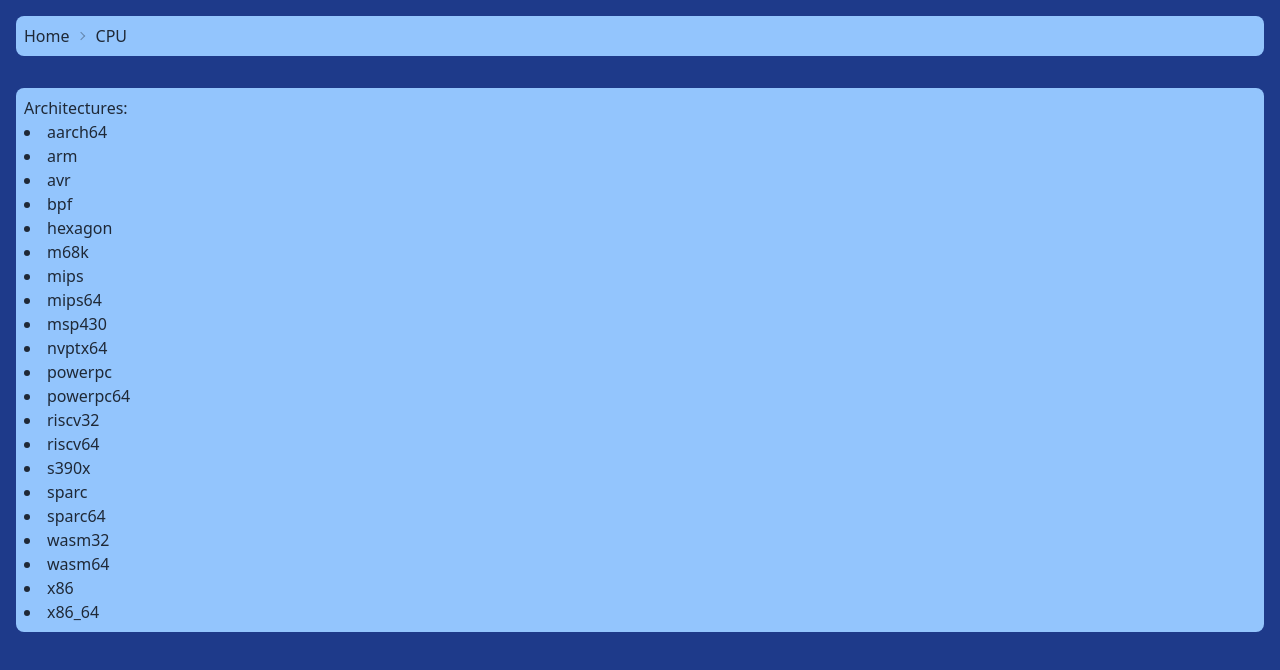
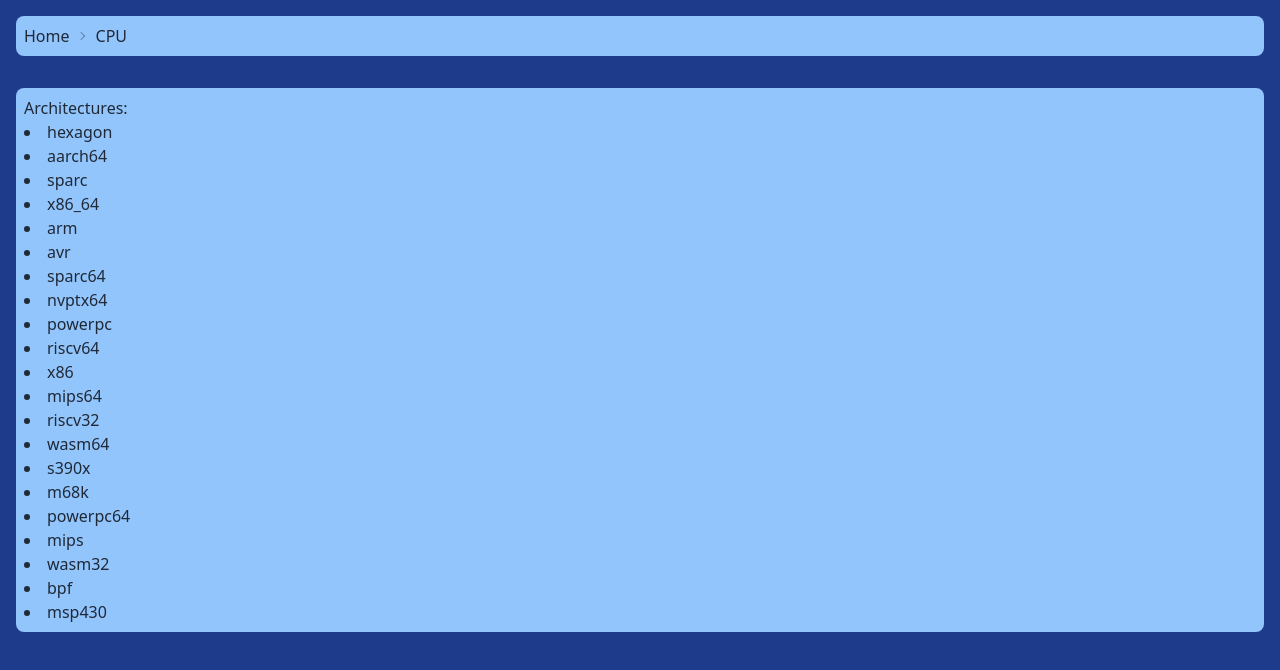
Before and after one commit to umgefahren/rust-target-explorer, a SvelteKit app: page /cpu in a window 1280 px wide. Shown: the top 670 px of the page. Built offline with nearby package versions, Linux system fonts and the light colour scheme.

Commit message:
This is amazing

```diff
--- a/src/routes/cpu/+page.svelte
+++ b/src/routes/cpu/+page.svelte
@@ -17,7 +17,7 @@
 	<div class="bg-blue-300 p-2 rounded-lg">
 		<h1>Architectures:</h1>
 		<ul class="list-disc list-inside">
-			{#each arch.toSorted() as a}
+			{#each arch as a}
 				<li><a href="{base}/cpu/{a}/">{a}</a></li>
 			{/each}
 		</ul>
--- a/src/routes/cpu/[arch]/+page.ts
+++ b/src/routes/cpu/[arch]/+page.ts
@@ -3,8 +3,8 @@ import { features_map } from '$lib/target';
 import type { PageLoad } from './$types';
 
 export const load: PageLoad = ({ params: { arch } }) => {
-	const cpus = cpus_on_arch.get(arch)?.toSorted((a, b) => a.name.localeCompare(b.name));
-	const feats = features_map.get(arch)?.toSorted((a, b) => a.name.localeCompare(b.name));
+	const cpus = cpus_on_arch.get(arch);
+	const feats = features_map.get(arch);
 	const cpus_feats_enabled = cpus?.map((cpu) => {
 		const cpu_feats = new Set(cpu.features);
 		return feats?.map((f) => cpu_feats.has(f.name));
--- a/src/routes/cpu/[arch]/[cpu]/+page.ts
+++ b/src/routes/cpu/[arch]/[cpu]/+page.ts
@@ -25,7 +25,7 @@ export async function load({ params }) {
 
 	const cpu_feats = new Set(cpu.features);
 
-	const feats = features_map.get(arch)?.toSorted((a, b) => a.name.localeCompare(b.name));
+	const feats = features_map.get(arch);
 
 	if (feats === undefined) {
 		return error(500, {
```
